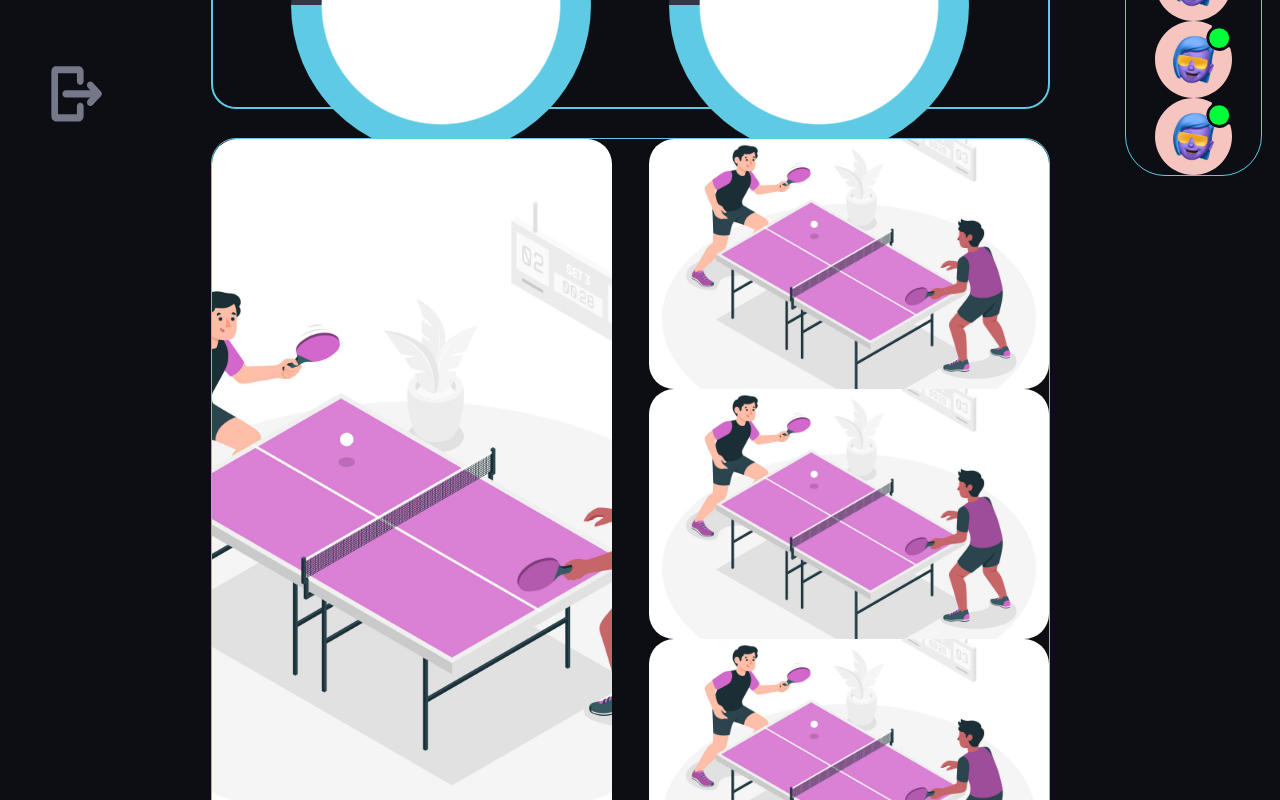
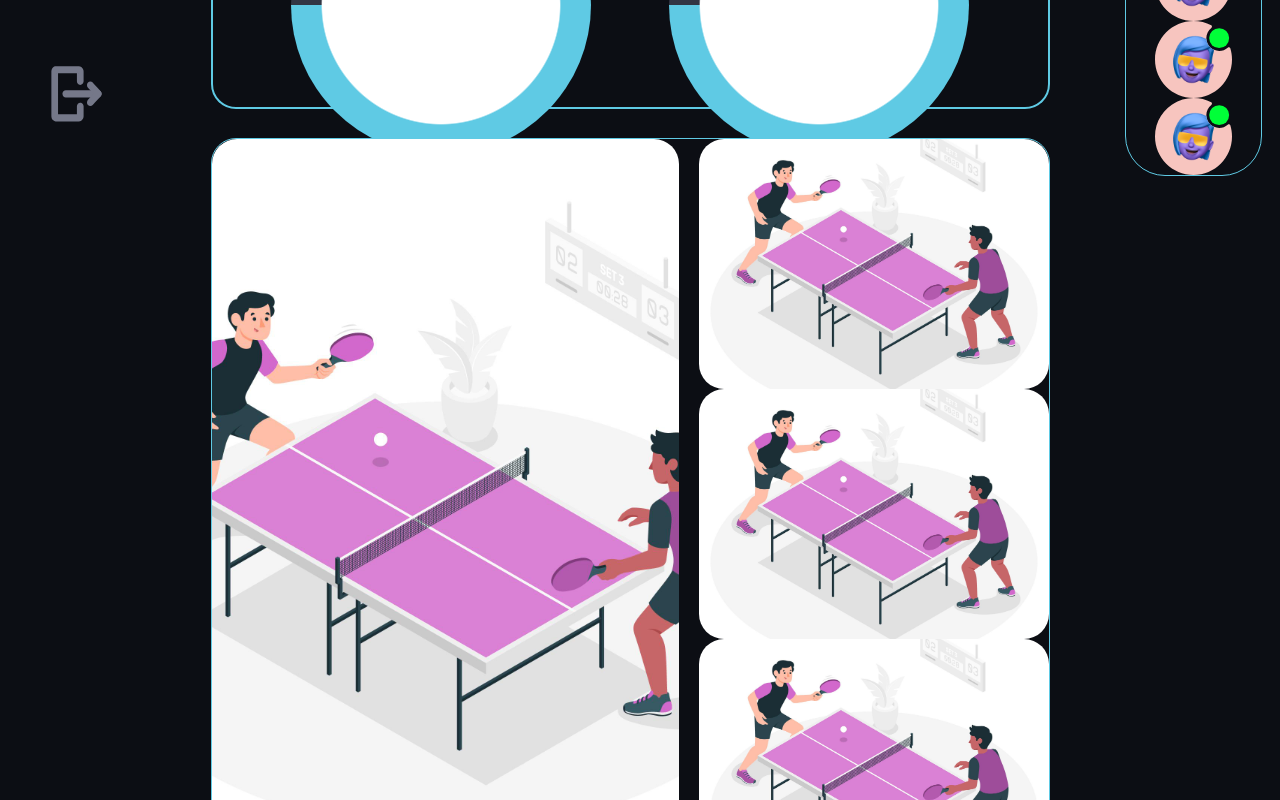
Before and after one commit to AMGHAR-ELMAHDI/ft_transcendence, a React (Vite) app in the folder React/: page / in a window 1280 px wide. Shown: the part 660-1460 px from the top of the page. Built offline with nearby package versions, Linux system fonts and the light colour scheme.

Commit message:
almost done with profile part of the dashboard

```diff
--- a/React/src/css/Dashboard.css
+++ b/React/src/css/Dashboard.css
@@ -18,8 +18,9 @@
 	border: 0.1px solid #5FCAE4;
 	border-radius: var(--edge);
 	display: flex;
-	justify-content: space-between;
+	/* justify-content: space-between; */
 	flex-wrap: wrap;
+	gap: 1rem;
 }
 
 #ProfileHistory{
@@ -34,6 +35,8 @@
 	border-radius: 25px;
     background-size: cover;
     background-position: center;
+	display: flex;
+	flex: 1;
 }
 
 #Dashboard-Secondary-GameModeContainer{
@@ -83,7 +86,7 @@
 
 @media only screen and (max-width: 1440px) {
 	#Dashboard-Main-GameModeContainer, #Dashboard-Secondary-GameModeContainer{
-		width: 400px;
+		width: 350px;
 	}
   }
 
```
